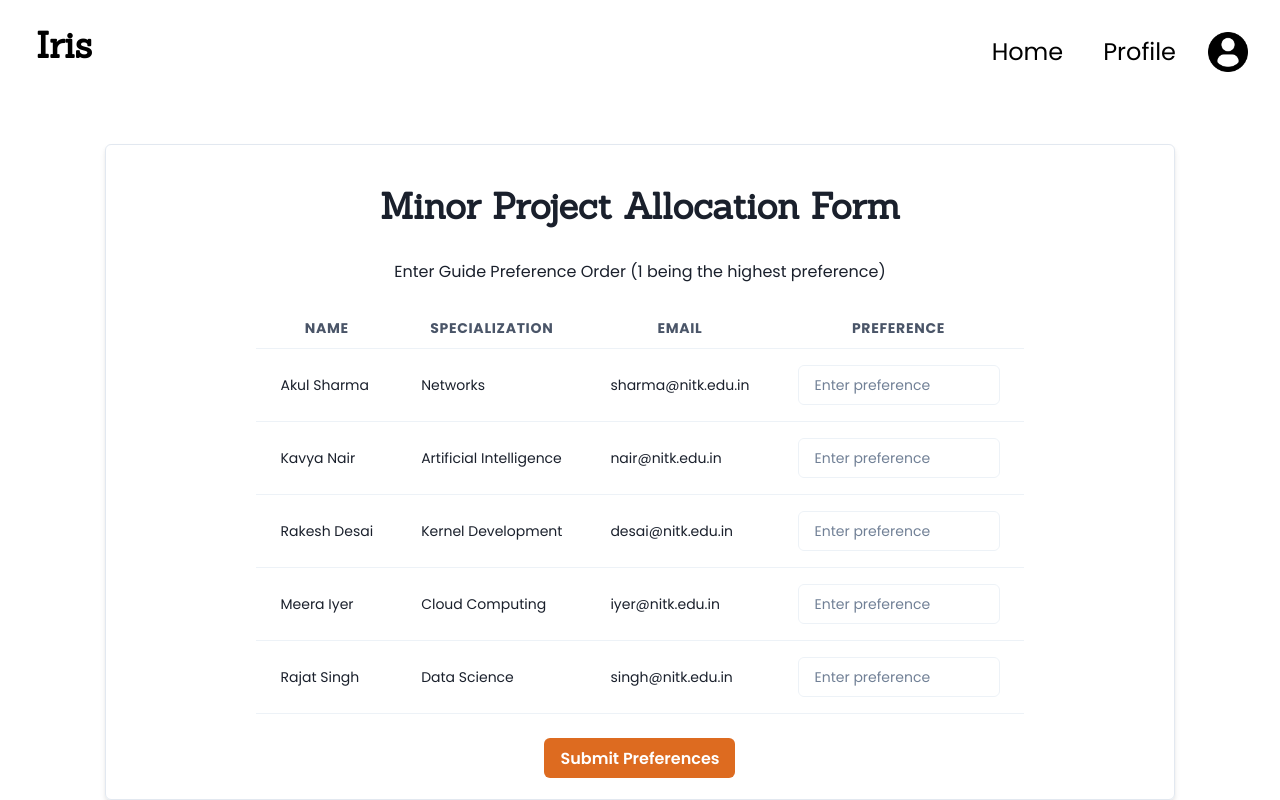
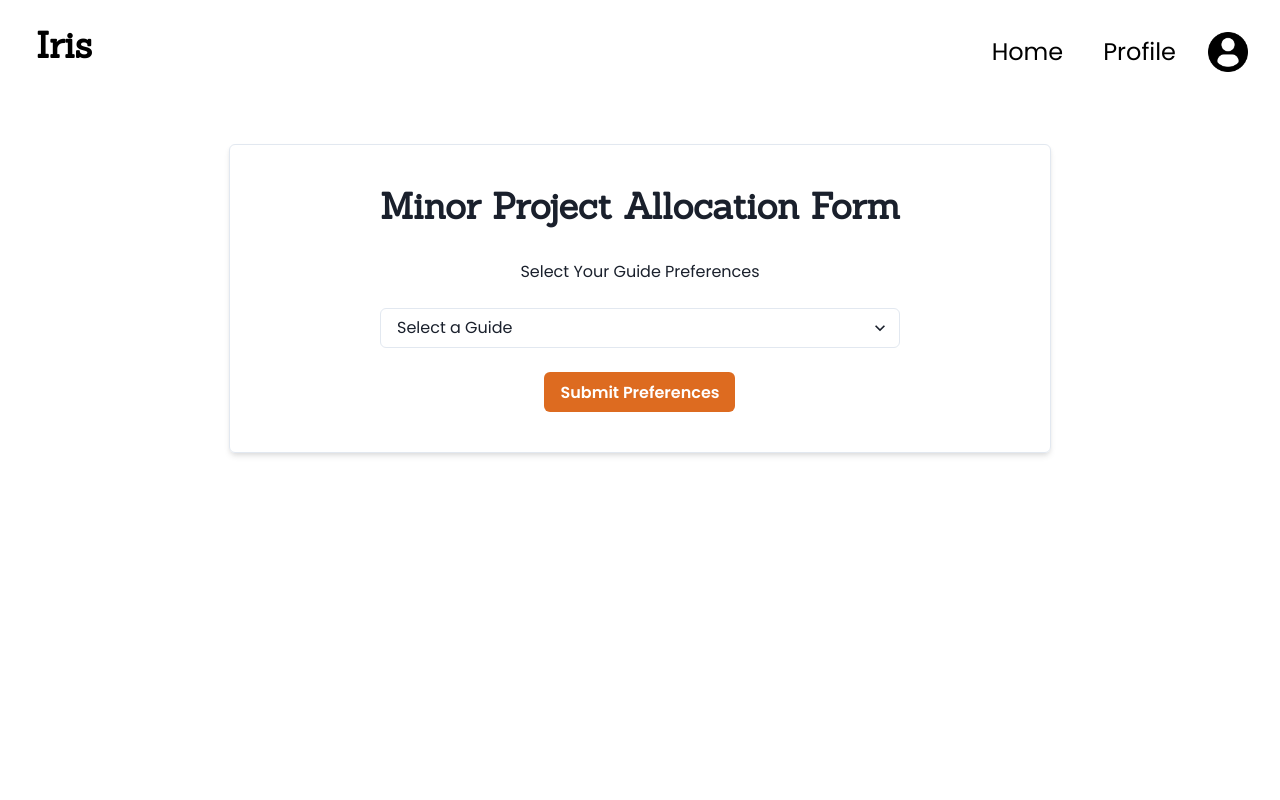
Before and after one commit to parikshith521/IT303-Course-Project, a React (Vite) app: page /minor-allocation in a window 1280 px wide. Built offline with nearby package versions, Linux system fonts and the light colour scheme.

Commit message:
modified preference form structure

```diff
--- a/src/pages/major_allocation/PreferenceForm.jsx
+++ b/src/pages/major_allocation/PreferenceForm.jsx
@@ -1,71 +1,52 @@
 import React, { useState } from 'react';
 import {
-    Box, Text, Table, Thead, Tbody, Tr, Th, Td, Input, Button, Heading,
-    Modal, ModalOverlay, ModalContent, ModalHeader, ModalBody, ModalFooter, ModalCloseButton, useDisclosure
+    Box, Text, Button, Heading, Select, UnorderedList, ListItem, IconButton,
+    useDisclosure, Modal, ModalOverlay, ModalContent, ModalHeader, ModalBody, ModalFooter, ModalCloseButton
 } from '@chakra-ui/react';
+import { CloseIcon } from '@chakra-ui/icons'; // For delete button icon
 
-//import sample guide data
+// Import sample guide data
 import { Guides } from './GuideData';
 
-//component that displays a prefence form for guide allocation
 export const PreferenceForm = () => {
-
-    // static setup to store preferences & messages
-    const [preferences, setPreferences] = useState(
-        Guides.reduce((acc, person) => {
-            acc[person.id] = '';
-            return acc;
-        }, {})
-    );
-
+    const [availableGuides, setAvailableGuides] = useState(Guides); // Available guides for selection
+    const [selectedGuides, setSelectedGuides] = useState([]); // Selected guides
+    const [selectedGuide, setSelectedGuide] = useState(''); // Track the selected guide from the dropdown
+    const { isOpen, onOpen, onClose } = useDisclosure();
     const [modalMessage, setModalMessage] = useState('');
     const [isSuccess, setIsSuccess] = useState(false);
 
-    const { isOpen, onOpen, onClose } = useDisclosure();
+    // Handle selection from dropdown
+    const handleSelectGuide = (event) => {
+        const guideName = event.target.value;
+        if (guideName === '') return;
 
-    const handlePreferenceChange = (id, value) => {
-        setPreferences({
-            ...preferences,
-            [id]: value,
-        });
+        // Add the selected guide to the list and remove it from available guides
+        const selectedGuide = availableGuides.find(guide => guide.name === guideName);
+        setSelectedGuides([...selectedGuides, selectedGuide]);
+        setAvailableGuides(availableGuides.filter(guide => guide.name !== guideName));
+        setSelectedGuide(''); // Reset dropdown
     };
 
-    // validating user inputs
-    const validatePreferences = () => {
-        const values = Object.values(preferences);
-
-        if (values.some(value => value === '')) {
-            return `All fields must contain numbers between 1 and ${Guides.length}.`;
-        }
-
-        const invalidValues = values.filter(value => value < 1 || value > Guides.length);
-        if (invalidValues.length > 0) {
-            return `All numbers must be between 1 and ${Guides.length}.`;
-        }
-
-        const uniqueValues = new Set(values);
-        if (uniqueValues.size !== values.length) {
-            return 'Each number must be unique.';
-        }
-
-        return '';
+    // Handle deletion from the selected list
+    const handleDeleteGuide = (guideName) => {
+        const deletedGuide = selectedGuides.find(guide => guide.name === guideName);
+        setSelectedGuides(selectedGuides.filter(guide => guide.name !== guideName)); // Remove from list
+        setAvailableGuides([...availableGuides, deletedGuide]); // Re-add to dropdown
     };
 
-    // submit handler that's connected to the modal
+    // Submit handler for form submission
     const handleSubmit = () => {
-        const validationError = validatePreferences();
-
-        if (validationError) {
-            setModalMessage(validationError);
-            setIsSuccess(false);
-        } else {
+        if (availableGuides.length === 0) {
+            // All guides have been selected, show success message
             setModalMessage('Preferences submitted successfully!');
             setIsSuccess(true);
-            console.log('Submitted Preferences:', preferences);
+        } else {
+            // Not all guides selected, show error message
+            setModalMessage('Please select all the available Guides in order of your preference.');
+            setIsSuccess(false);
         }
-
-        // Open the modal
-        onOpen();
+        onOpen(); // Open the modal
     };
 
     return (
@@ -79,48 +60,54 @@ export const PreferenceForm = () => {
             borderWidth="1px"
             borderRadius="md"
             boxShadow="md"
-            overflowX="auto"
+            bgGradient="linear(to-br, blue.200, violet.300)"
         >
             <Heading fontFamily="'Sanchez', serif" size={['lg', 'xl']} textAlign="center" mt={6} mb={8}>
                 Major Project Allocation Form
             </Heading>
 
             <Text fontFamily="'Poppins', sans-serif" textAlign="center" mb={6} fontSize={['sm', 'md']}>
-                Enter Guide Preference Order (1 being the highest preference)
+                Select Your Guide Preferences
             </Text>
 
-            {/* Make table responsive */}
-            <Box overflowX="auto">
-                <Table variant="simple">
-                    <Thead>
-                        <Tr>
-                            <Th textAlign="center" fontFamily="'Poppins', sans-serif" fontSize={['xs', 'sm']}>Name</Th>
-                            <Th textAlign="center" fontFamily="'Poppins', sans-serif" fontSize={['xs', 'sm']}>Specialization</Th>
-                            <Th textAlign="center" fontFamily="'Poppins', sans-serif" fontSize={['xs', 'sm']}>Email</Th>
-                            <Th textAlign="center" fontFamily="'Poppins', sans-serif" fontSize={['xs', 'sm']}>Preference</Th>
-                        </Tr>
-                    </Thead>
-                    <Tbody>
-                        {Guides.map((person) => (
-                            <Tr key={person.id}>
-                                <Td fontFamily="'Poppins', sans-serif" fontSize={['xs', 'sm']}>{person.name}</Td>
-                                <Td fontFamily="'Poppins', sans-serif" fontSize={['xs', 'sm']}>{person.specialization}</Td>
-                                <Td fontFamily="'Poppins', sans-serif" fontSize={['xs', 'sm']}>{person.email}</Td>
-                                <Td fontFamily="'Poppins', sans-serif" maxW={['100px', '250px']} overflowX="hidden">
-                                    <Input
-                                        type="number"
-                                        placeholder="Enter preference"
-                                        value={preferences[person.id]}
-                                        onChange={(e) => handlePreferenceChange(person.id, e.target.value)}
-                                        fontSize={['xs', 'sm']}
+            {/* Dropdown menu */}
+            <Select
+                placeholder="Select a Guide"
+                value={selectedGuide}
+                onChange={handleSelectGuide}
+                fontFamily="'Poppins', sans-serif"
+                mb={6}
+            >
+                {availableGuides.map((guide) => (
+                    <option key={guide.id} value={guide.name}>
+                        {guide.name}
+                    </option>
+                ))}
+            </Select>
 
-                                    />
-                                </Td>
-                            </Tr>
-                        ))}
-                    </Tbody>
-                </Table>
-            </Box>
+            {/* Ordered list of selected guides */}
+            <UnorderedList fontFamily="'Poppins', sans-serif" mb={6}>
+                {selectedGuides.map((guide, index) => (
+                    <ListItem
+                        key={guide.id}
+                        display="flex"
+                        justifyContent="space-between"
+                        alignItems="center"
+                        mb={4} // Added margin-bottom to create space between list items
+                    >
+                        {`${index + 1}. ${guide.name}`}
+                        <IconButton
+                            icon={<CloseIcon />}
+                            size="sm"
+                            colorScheme="red"
+                            onClick={() => handleDeleteGuide(guide.name)}
+                            aria-label="Delete guide"
+                            ml={4}
+                        />
+                    </ListItem>
+                ))}
+            </UnorderedList>
+
 
             <Box display="flex" justifyContent="center" my={6}>
                 <Button
@@ -143,7 +130,6 @@ export const PreferenceForm = () => {
                     <ModalBody fontFamily="'Poppins', sans-serif">
                         {modalMessage}
                     </ModalBody>
-
                     <ModalFooter>
                         <Button colorScheme={isSuccess ? 'green' : 'red'} mr={3} onClick={onClose}>
                             Close
@@ -152,6 +138,5 @@ export const PreferenceForm = () => {
                 </ModalContent>
             </Modal>
         </Box>
-
     );
 };
--- a/src/pages/minor_allocation/PreferenceForm.jsx
+++ b/src/pages/minor_allocation/PreferenceForm.jsx
@@ -1,71 +1,52 @@
 import React, { useState } from 'react';
 import {
-    Text, Box, Table, Thead, Tbody, Tr, Th, Td, Input, Button, Heading,
-    Modal, ModalOverlay, ModalContent, ModalHeader, ModalBody, ModalFooter, ModalCloseButton, useDisclosure
+    Box, Text, Button, Heading, Select, UnorderedList, ListItem, IconButton,
+    useDisclosure, Modal, ModalOverlay, ModalContent, ModalHeader, ModalBody, ModalFooter, ModalCloseButton
 } from '@chakra-ui/react';
+import { CloseIcon } from '@chakra-ui/icons'; // For delete button icon
 
-//import sample guide data
+// Import sample guide data
 import { Guides } from './GuideData';
 
-//component that displays a prefence form for guide allocation
 export const PreferenceForm = () => {
-
-    // State setup to store preferences & messages
-    const [preferences, setPreferences] = useState(
-        Guides.reduce((acc, person) => {
-            acc[person.id] = '';
-            return acc;
-        }, {})
-    );
-
+    const [availableGuides, setAvailableGuides] = useState(Guides); // Available guides for selection
+    const [selectedGuides, setSelectedGuides] = useState([]); // Selected guides
+    const [selectedGuide, setSelectedGuide] = useState(''); // Track the selected guide from the dropdown
+    const { isOpen, onOpen, onClose } = useDisclosure();
     const [modalMessage, setModalMessage] = useState('');
     const [isSuccess, setIsSuccess] = useState(false);
 
-    const { isOpen, onOpen, onClose } = useDisclosure();
+    // Handle selection from dropdown
+    const handleSelectGuide = (event) => {
+        const guideName = event.target.value;
+        if (guideName === '') return;
 
-    const handlePreferenceChange = (id, value) => {
-        setPreferences({
-            ...preferences,
-            [id]: value,
-        });
+        // Add the selected guide to the list and remove it from available guides
+        const selectedGuide = availableGuides.find(guide => guide.name === guideName);
+        setSelectedGuides([...selectedGuides, selectedGuide]);
+        setAvailableGuides(availableGuides.filter(guide => guide.name !== guideName));
+        setSelectedGuide(''); // Reset dropdown
     };
 
-    // validating user inputs
-    const validatePreferences = () => {
-        const values = Object.values(preferences);
-
-        if (values.some(value => value === '')) {
-            return `All fields must contain numbers between 1 and ${Guides.length}.`;
-        }
-
-        const invalidValues = values.filter(value => value < 1 || value > Guides.length);
-        if (invalidValues.length > 0) {
-            return `All numbers must be between 1 and ${Guides.length}.`;
-        }
-
-        const uniqueValues = new Set(values);
-        if (uniqueValues.size !== values.length) {
-            return 'Each number must be unique.';
-        }
-
-        return '';
+    // Handle deletion from the selected list
+    const handleDeleteGuide = (guideName) => {
+        const deletedGuide = selectedGuides.find(guide => guide.name === guideName);
+        setSelectedGuides(selectedGuides.filter(guide => guide.name !== guideName)); // Remove from list
+        setAvailableGuides([...availableGuides, deletedGuide]); // Re-add to dropdown
     };
 
-    // submit handler that's connected to the modal
+    // Submit handler for form submission
     const handleSubmit = () => {
-        const validationError = validatePreferences();
-
-        if (validationError) {
-            setModalMessage(validationError);
-            setIsSuccess(false);
-        } else {
+        if (availableGuides.length === 0) {
+            // All guides have been selected, show success message
             setModalMessage('Preferences submitted successfully!');
             setIsSuccess(true);
-            console.log('Submitted Preferences:', preferences);
+        } else {
+            // Not all guides selected, show error message
+            setModalMessage('Please select all the available Guides in order of your preference.');
+            setIsSuccess(false);
         }
-
-        // Open the modal
-        onOpen();
+        onOpen(); // Open the modal
     };
 
     return (
@@ -79,49 +60,55 @@ export const PreferenceForm = () => {
             borderWidth="1px"
             borderRadius="md"
             boxShadow="md"
-            overflowX="auto"
+            bgGradient="linear(to-br, blue.200, violet.300)"
         >
             <Heading fontFamily="'Sanchez', serif" size={['lg', 'xl']} textAlign="center" mt={6} mb={8}>
                 Minor Project Allocation Form
             </Heading>
 
             <Text fontFamily="'Poppins', sans-serif" textAlign="center" mb={6} fontSize={['sm', 'md']}>
-                Enter Guide Preference Order (1 being the highest preference)
+                Select Your Guide Preferences
             </Text>
 
-            <Box overflowX="auto">
-                <Table variant="simple">
-                    <Thead>
-                        <Tr>
-                            <Th textAlign="center" fontFamily="'Poppins', sans-serif" fontSize={['xs', 'sm']}>Name</Th>
-                            <Th textAlign="center" fontFamily="'Poppins', sans-serif" fontSize={['xs', 'sm']}>Specialization</Th>
-                            <Th textAlign="center" fontFamily="'Poppins', sans-serif" fontSize={['xs', 'sm']}>Email</Th>
-                            <Th textAlign="center" fontFamily="'Poppins', sans-serif" fontSize={['xs', 'sm']}>Preference</Th>
-                        </Tr>
-                    </Thead>
-                    <Tbody>
-                        {Guides.map((person) => (
-                            <Tr key={person.id}>
-                                <Td fontFamily="'Poppins', sans-serif" fontSize={['xs', 'sm']}>{person.name}</Td>
-                                <Td fontFamily="'Poppins', sans-serif" fontSize={['xs', 'sm']}>{person.specialization}</Td>
-                                <Td fontFamily="'Poppins', sans-serif" fontSize={['xs', 'sm']}>{person.email}</Td>
-                                <Td fontFamily="'Poppins', sans-serif" maxW={['100px', '250px']} overflowX="hidden">
-                                    <Input
-                                        type="number"
-                                        placeholder="Enter preference"
-                                        value={preferences[person.id]}
-                                        onChange={(e) => handlePreferenceChange(person.id, e.target.value)}
-                                        fontSize={['xs', 'sm']}
+            {/* Dropdown menu */}
+            <Select
+                placeholder="Select a Guide"
+                value={selectedGuide}
+                onChange={handleSelectGuide}
+                fontFamily="'Poppins', sans-serif"
+                mb={6}
+            >
+                {availableGuides.map((guide) => (
+                    <option key={guide.id} value={guide.name}>
+                        {guide.name}
+                    </option>
+                ))}
+            </Select>
 
-                                    />
-                                </Td>
-                            </Tr>
-                        ))}
-                    </Tbody>
-                </Table>
-            </Box>
+            {/* Ordered list of selected guides */}
+            <UnorderedList fontFamily="'Poppins', sans-serif" mb={6}>
+                {selectedGuides.map((guide, index) => (
+                    <ListItem
+                        key={guide.id}
+                        display="flex"
+                        justifyContent="space-between"
+                        alignItems="center"
+                        mb={4} // Added margin-bottom to create space between list items
+                    >
+                        {`${index + 1}. ${guide.name}`}
+                        <IconButton
+                            icon={<CloseIcon />}
+                            size="sm"
+                            colorScheme="red"
+                            onClick={() => handleDeleteGuide(guide.name)}
+                            aria-label="Delete guide"
+                            ml={4}
+                        />
+                    </ListItem>
+                ))}
+            </UnorderedList>
 
-            {/* form submit button */}
+
             <Box display="flex" justifyContent="center" my={6}>
                 <Button
                     fontFamily="'Poppins', sans-serif"
@@ -134,7 +121,7 @@ export const PreferenceForm = () => {
                 </Button>
             </Box>
 
-            {/* modal to handle success and failure */}
+            {/* Modal for error/success messages */}
             <Modal isOpen={isOpen} onClose={onClose} isCentered>
                 <ModalOverlay />
                 <ModalContent>
@@ -143,7 +130,6 @@ export const PreferenceForm = () => {
                     <ModalBody fontFamily="'Poppins', sans-serif">
                         {modalMessage}
                     </ModalBody>
-
                     <ModalFooter>
                         <Button colorScheme={isSuccess ? 'green' : 'red'} mr={3} onClick={onClose}>
                             Close
```
Also changed, not shown: src/components/DisplayCards.jsx (+7 -12 lines).
